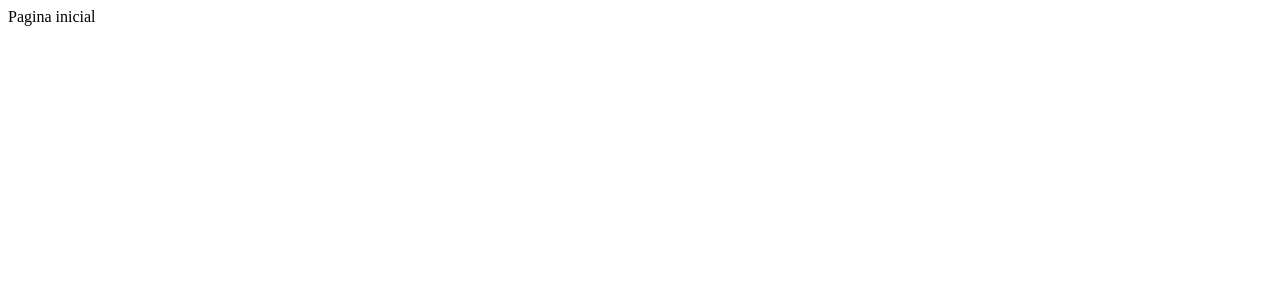
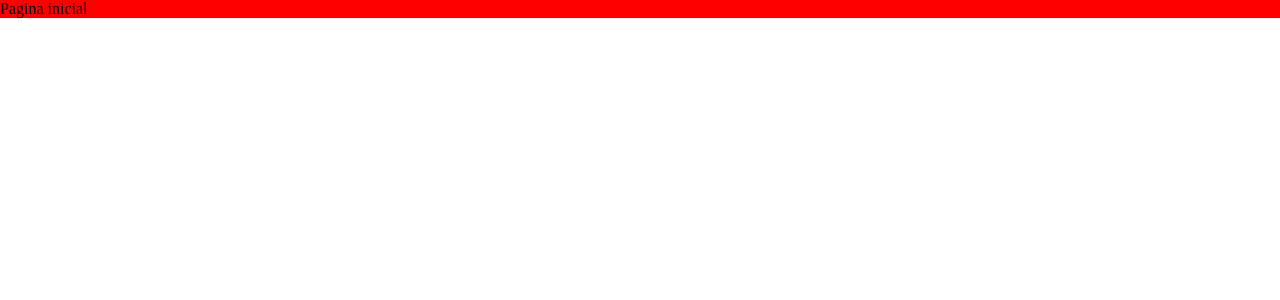
Before and after one commit to bezerrak3/climadev, a Next.js app: page / in a window 1280 px wide. Shown: the top 300 px of the page. Built offline with nearby package versions, Linux system fonts and the light colour scheme.

Commit message:
Configurado globalStyle, themeProvider, e theme

```diff
--- /dev/null
+++ b/pages/_app.jsx
@@ -0,0 +1,21 @@
+import { createGlobalStyle, ThemeProvider } from 'styled-components'
+import theme from '../src/theme'
+
+const GlobalStyle = createGlobalStyle`
+  html,body {
+    padding: 0;
+    margin: 0;
+    background-color: ${props => props.theme.colors.white}
+  }
+`
+
+
+export default function MyApp({ Component, pageProps }) {
+    return(
+      < ThemeProvider theme={theme}>
+        <GlobalStyle />
+        <Component {...pageProps} />
+      </ThemeProvider >
+    )
+
+}
--- a/pages/index.jsx
+++ b/pages/index.jsx
@@ -1,7 +1,14 @@
+import styled from "styled-components"
+
+const StyledDiv = styled.div`
+    background-color: red;
+`
+
+
 export default function HomePage(){
     return(
-        <div>
+        <StyledDiv>
             Pagina inicial
-        </div>
+        </StyledDiv>
     )
 }
--- /dev/null
+++ b/src/theme.js
@@ -0,0 +1,9 @@
+const theme = {
+    colors: {
+        primary: '#EC6E4C',
+        white: '#FFFFFF',
+        black: '#424242',
+    }
+}
+
+export default theme
```
